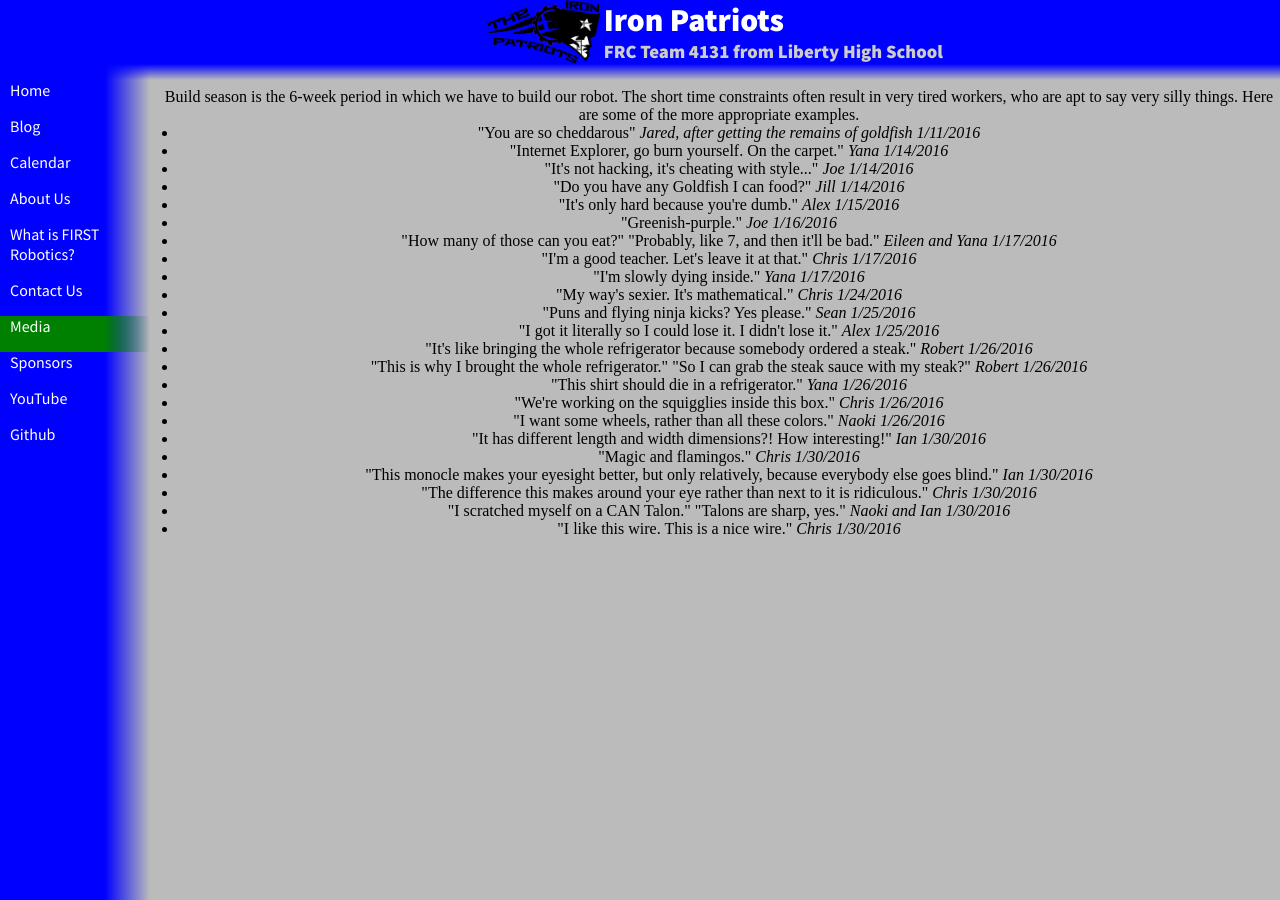
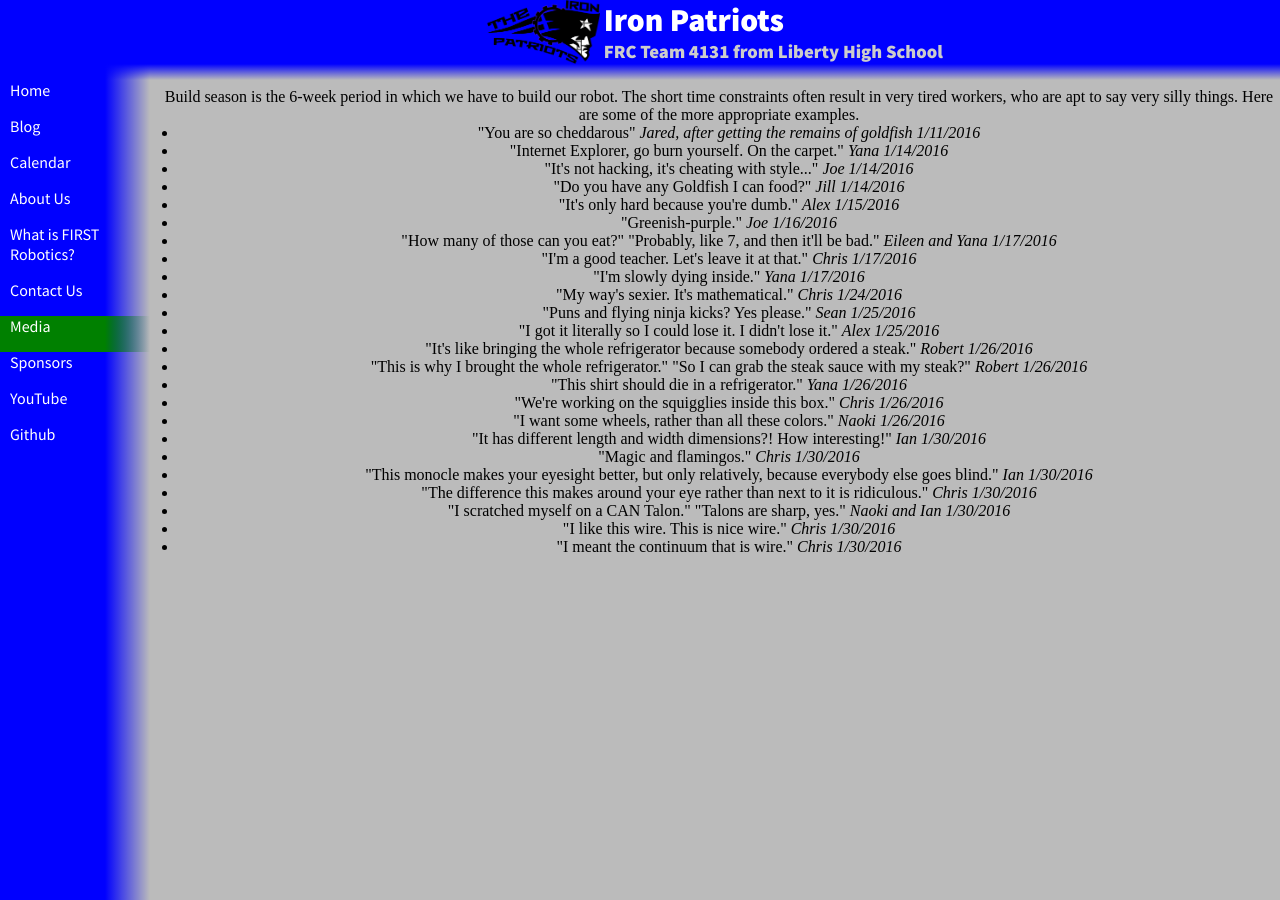
Before and after one commit to katiebugmoon/FRC4131.github.io, a Jekyll site: the page built from media/2016/quotes.html, in a window 1280 px wide. Built offline with Jekyll 4.4.1, drawn with Linux system fonts in a browser that asks for light colours; nearby versions of some CDN libraries.

Commit message:
Update quotes.html

```diff
--- a/media/2016/quotes.html
+++ b/media/2016/quotes.html
@@ -26,6 +26,7 @@
 	<li>"This monocle makes your eyesight better, but only relatively, because everybody else goes blind." <i>Ian 1/30/2016</i></li>
 	<li>"The difference this makes around your eye rather than next to it is ridiculous." <i>Chris 1/30/2016</i></li>
 	<li>"I scratched myself on a CAN Talon." "Talons are sharp, yes." <i>Naoki and Ian 1/30/2016</i></li>
-	<li>"I like this wire. This is a nice wire." <i>Chris 1/30/2016</i></li>
+	<li>"I like this wire. This is nice wire." <i>Chris 1/30/2016</i></li>
+	<li>"I meant the continuum that is wire." <i>Chris 1/30/2016</i></li>
 </ul>
 <center>
```
